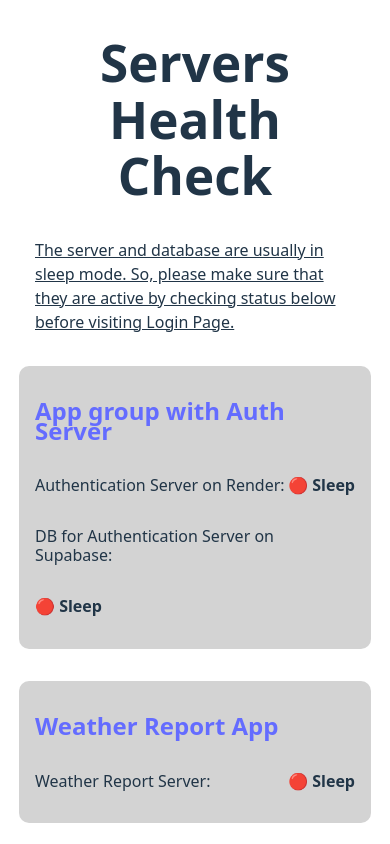
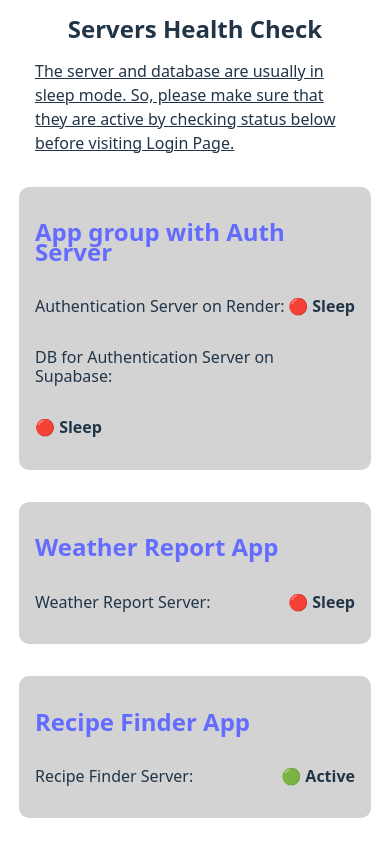
Before and after one commit to kappasan21/server-health-check, a React (Vite) app: page / in a window 390 px wide. Shown: the top 844 px of the page. Built offline with nearby package versions, Linux system fonts and the light colour scheme; no server answers.

Commit message:
updated title font size for mibiles

```diff
--- a/src/index.css
+++ b/src/index.css
@@ -75,6 +75,10 @@
 }
 
 @media (max-width: 500px) {
+  h1 {
+    font-size: 1.5rem;
+  }
+
   body {
     text-align: center;
     width: 80vw;
```
